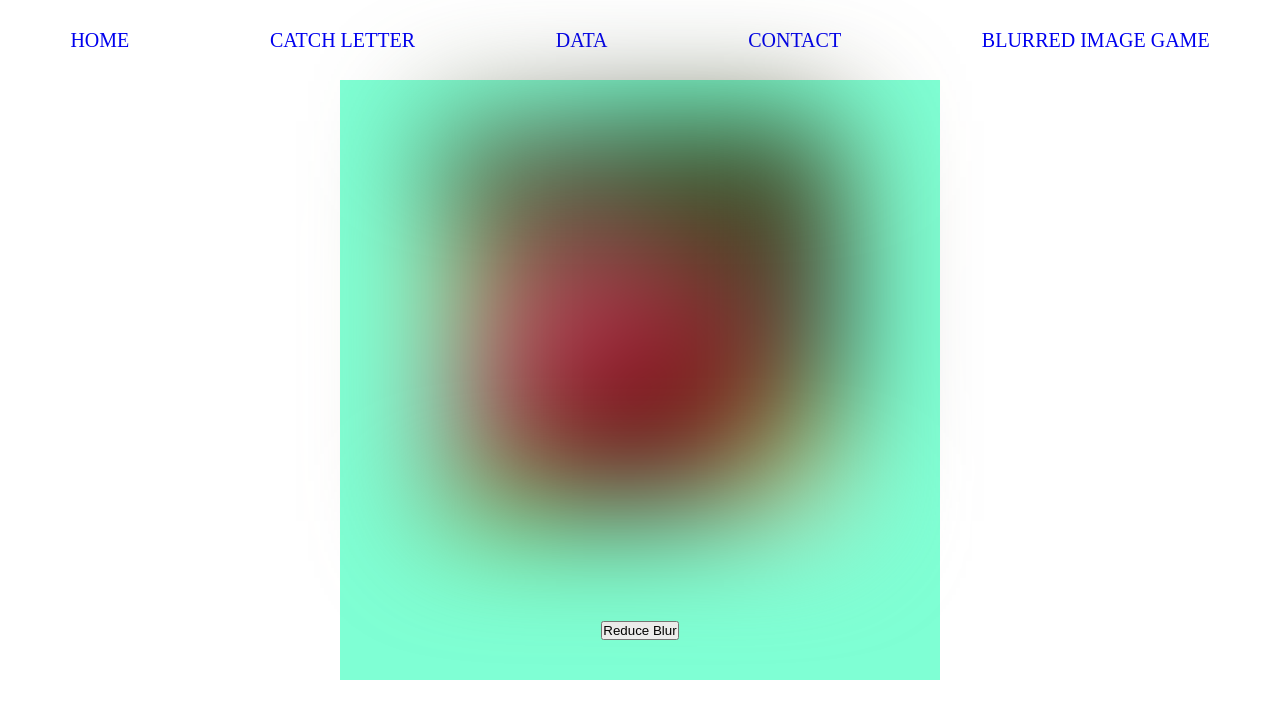
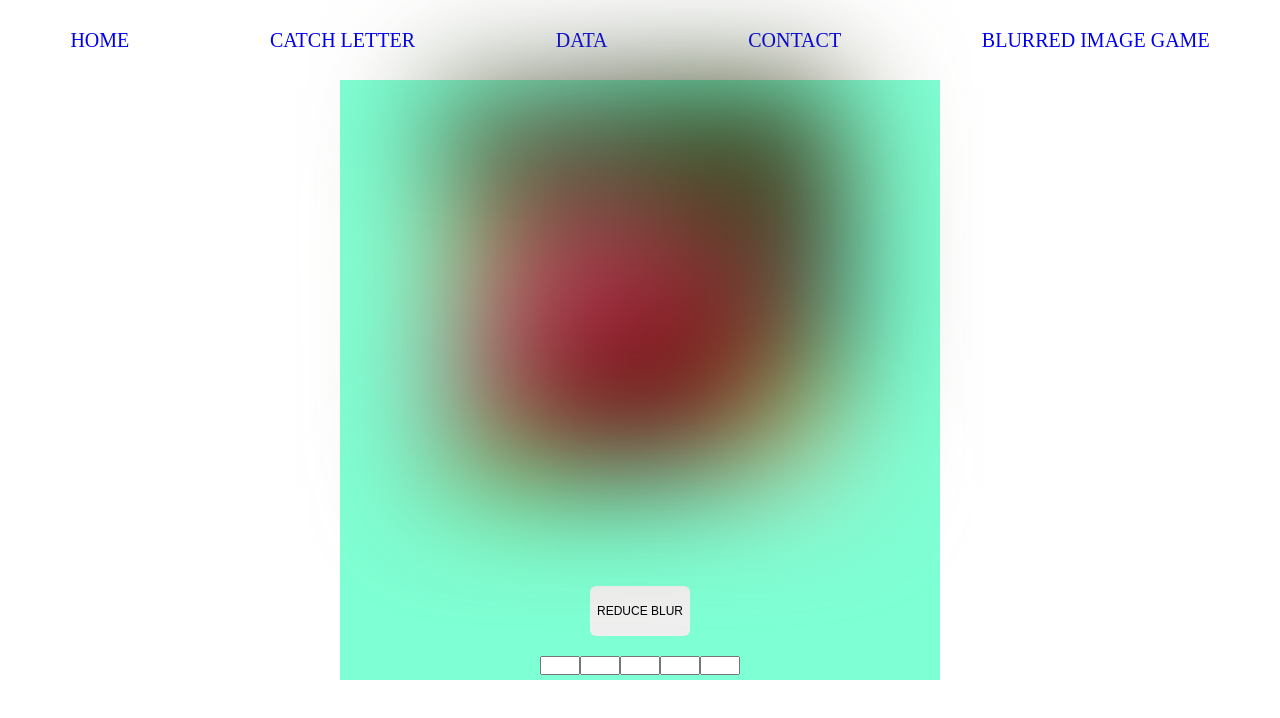
Before and after one commit to nazimkazim/catch-letter-game, a React app: page /blurred-image in a window 1280 px wide. Built offline with nearby package versions, Linux system fonts and the light colour scheme.

Commit message:
implement input for blur game

```diff
--- a/src/blurred-image-game/BlurredImage.css
+++ b/src/blurred-image-game/BlurredImage.css
@@ -21,3 +21,27 @@
     height: 100%;
     filter: blur(60px);
 }
+
+.word-input {
+    display: flex;
+    width: 200px;
+}
+
+.word-input input {
+    width: 20px;
+    flex: 1;
+}
+
+.blur-btn {
+    display: flex;
+    width: 100px;
+    height: 50px;
+    border-radius: 6px;
+    border: none;
+    cursor: pointer;
+    justify-content: center;
+    align-items: center;
+    font-size: 12px;
+    text-transform: uppercase;
+    margin-bottom: 20px;
+}
--- a/src/blurred-image-game/Button.jsx
+++ b/src/blurred-image-game/Button.jsx
@@ -5,7 +5,7 @@ const Button = ({
     name
 }) => {
   return (
-    <button onClick={onClickHandler}>
+    <button className='blur-btn' onClick={onClickHandler}>
         {name}
     </button>
   )
--- /dev/null
+++ b/src/blurred-image-game/WordInput.jsx
@@ -0,0 +1,43 @@
+import React, { useState, createRef } from 'react';
+
+const WordInput = () => {
+    const [word, setWord] = useState(Array(5).fill(""));
+    const inputRefs = Array(5).fill().map(() => createRef());
+
+    const onChangeHandler = (e, index) => {
+        let newWord = [...word];
+        newWord[index] = e.target.value;
+        setWord(newWord);
+
+        // if this is not the last input field, focus the next one
+        if (index < word.length - 1 && e.target.value !== '') {
+            inputRefs[index + 1].current.focus();
+        }
+    }
+
+    const onKeyUpHandler = (e, index) => {
+        if (e.key === 'Backspace' && e.target.value === '') {
+            // if this is not the first input field, focus the previous one
+            if (index > 0) {
+                inputRefs[index - 1].current.focus();
+            }
+        }
+    }
+
+    return (
+        <div className='word-input'>{
+            word.map((letter, index) => {
+                return  <input
+                            ref={inputRefs[index]}
+                            onChange={(e) => onChangeHandler(e, index)}
+                            onKeyUp={(e) => onKeyUpHandler(e, index)}
+                            key={index}
+                            value={letter}
+                            maxLength={1}
+                        />
+            })
+        }</div>
+    );
+};
+
+export default WordInput;
--- a/src/blurred-image-game/index.jsx
+++ b/src/blurred-image-game/index.jsx
@@ -2,18 +2,20 @@ import React, { useState } from 'react';
 import './BlurredImage.css';
 import BlurredImage from './BlurredImage';
 import Button from './Button';
+import WordInput from './WordInput';
 
 const BlurredImageGame = () => {
 
 	const [blur, setBlur] = useState(60);
 
   const handleImageBlur = () => {
-    setBlur((prev) => prev - 10)
+    setBlur((prev) => prev - 20)
   }
 	return (
 			<div className="blurred-image-container">
 				<BlurredImage blur={blur} />
 				<Button name="Reduce Blur" onClickHandler={handleImageBlur} />
+				<WordInput />
 			</div>
 	);
 };
```
